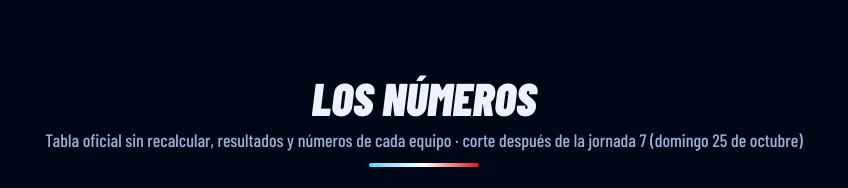
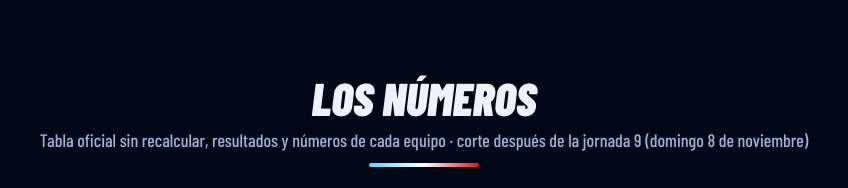
Before and after one commit to ligaalbrook/ligaalbrook.github.io, a plain HTML site: page index.html in a window 1280 px wide. Shown: the part 3200-3388 px from the top of the page, 216-1064 px from the left. Drawn offline with Linux system fonts and the light colour scheme.

Commit message:
Tsunami: numeros con corte despues de la jornada 9 (8 nov), tabla oficial al 8 nov
Co-Authored-By: Claude Opus 5.5 <noreply@anthropic.com>
Claude-Session: https://claude.ai/code/session_01Fjto3DyYyu944RbwuXvxu8

```diff
--- a/index.html
+++ b/index.html
@@ -276,7 +276,7 @@ footer p{color:var(--tenue);font-size:14px;letter-spacing:3px;text-transform:upp
     </div>
 
     <div class="sec" id="tsunami-numeros">
-      <div class="sec-titulo"><h3 class="it">Los números</h3><p>Tabla oficial sin recalcular, resultados y números de cada equipo · corte después de la jornada 7 (domingo 25 de octubre)</p><div class="raya"></div></div>
+      <div class="sec-titulo"><h3 class="it">Los números</h3><p>Tabla oficial sin recalcular, resultados y números de cada equipo · corte después de la jornada 9 (domingo 8 de noviembre)</p><div class="raya"></div></div>
       <p class="descarga-caja"><a class="descarga" href="tsunami-numeros.xlsx" download>Bajar los números (Excel)</a></p>
     </div>
 
```
Also changed, not shown: 1 other file.
